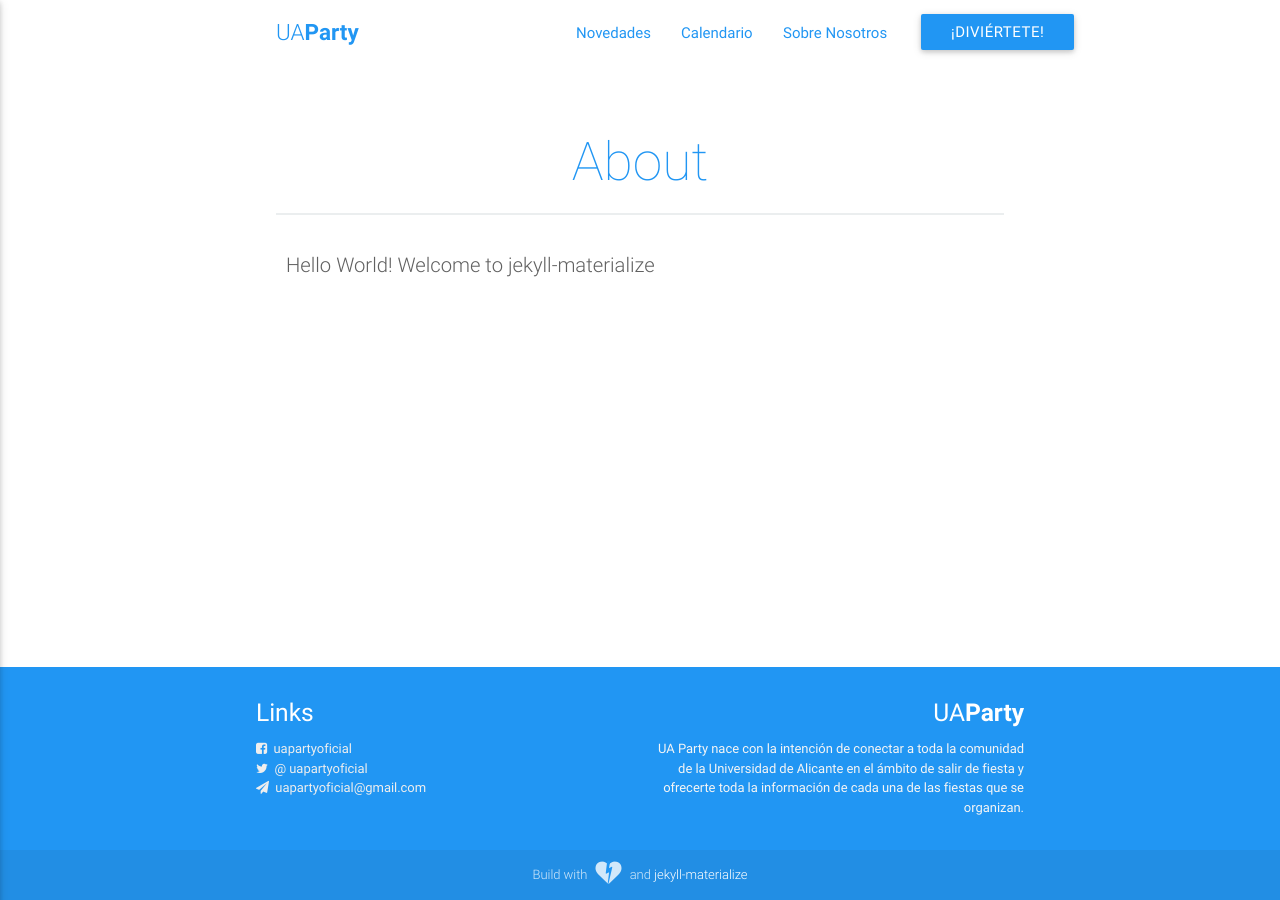
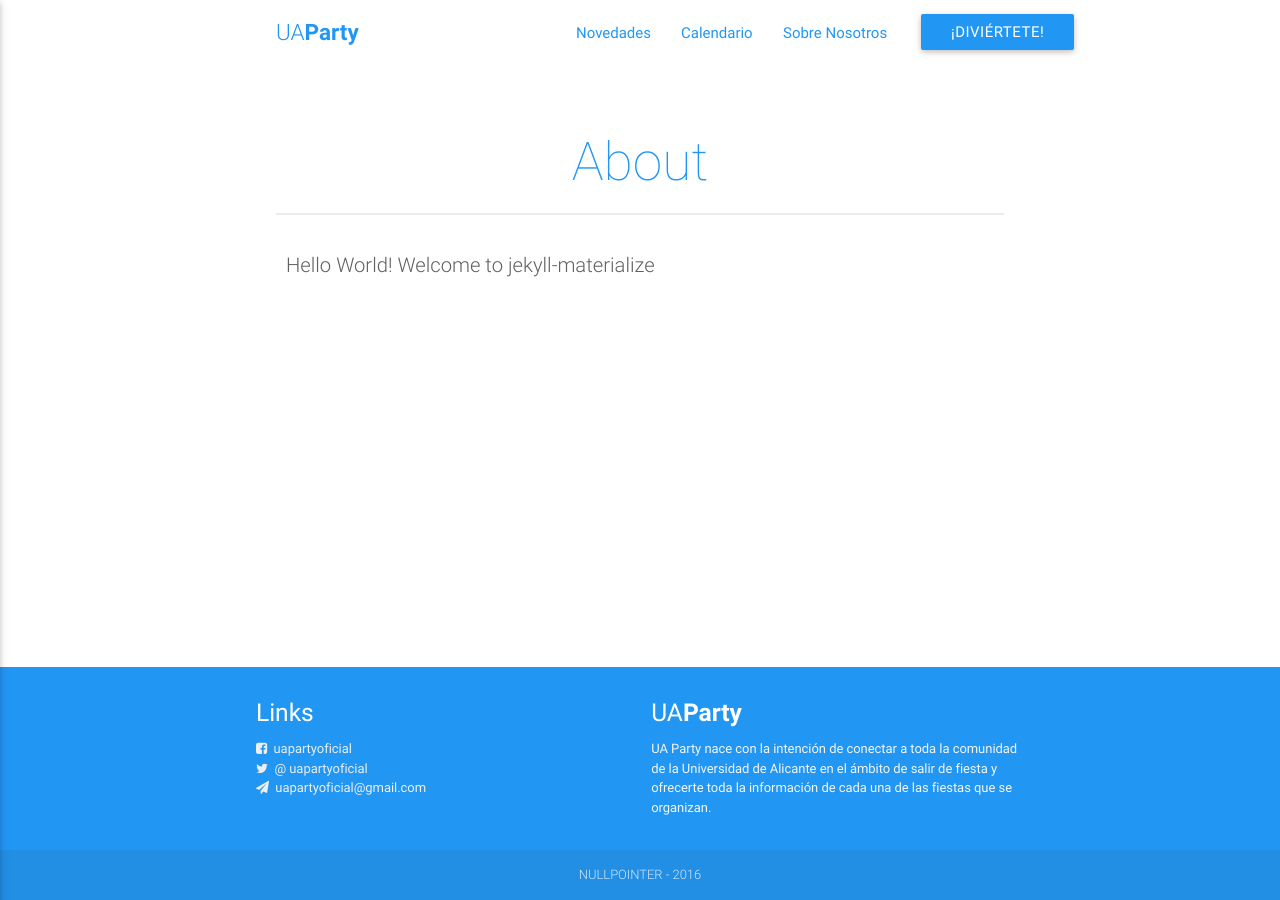
Before and after one commit to izadiegizabal/uaparty, a Jekyll site: the page built from about.md, in a window 1280 px wide. Built offline with Jekyll 4.4.1, drawn with Linux system fonts in a browser that asks for light colours; Markdown is read by kramdown in place of the engine named in the settings.

Commit message:
Footer modified

```diff
--- a/_includes/footer.html
+++ b/_includes/footer.html
@@ -9,7 +9,7 @@
         {% if site.owner.email %}<li><a class="grey-text text-lighten-3" href="mailto:{{ site.owner.email }}"><i class="fa fa-send"></i>&nbsp;&nbsp;{{ site.owner.email }}</a></li>{% endif %}
       </ul>
     </div>
-      <div class="col l6 offset-l2 s12 right-align">
+    <div class="col l6 offset-l2 s12 left-align">
       <h5 class="white-text">{{ site.logo }}</h5>
       <p class="grey-text text-lighten-4">{{ site.description }}</p>
     </div>
@@ -17,6 +17,6 @@
 </div>
 <div class="footer-copyright">
   <div class="container center-align">
-      Build with <i class="fa fa-broken-heart"></i> and <a class="white-text" href="https://github.com/riefachan/jekyll-materialize">jekyll-materialize</a>
+    NULLPOINTER - 2016
   </div>
 </div>
```
Also changed, not shown: 5 other files. Lines whose indentation alone changed are shown as unchanged.
